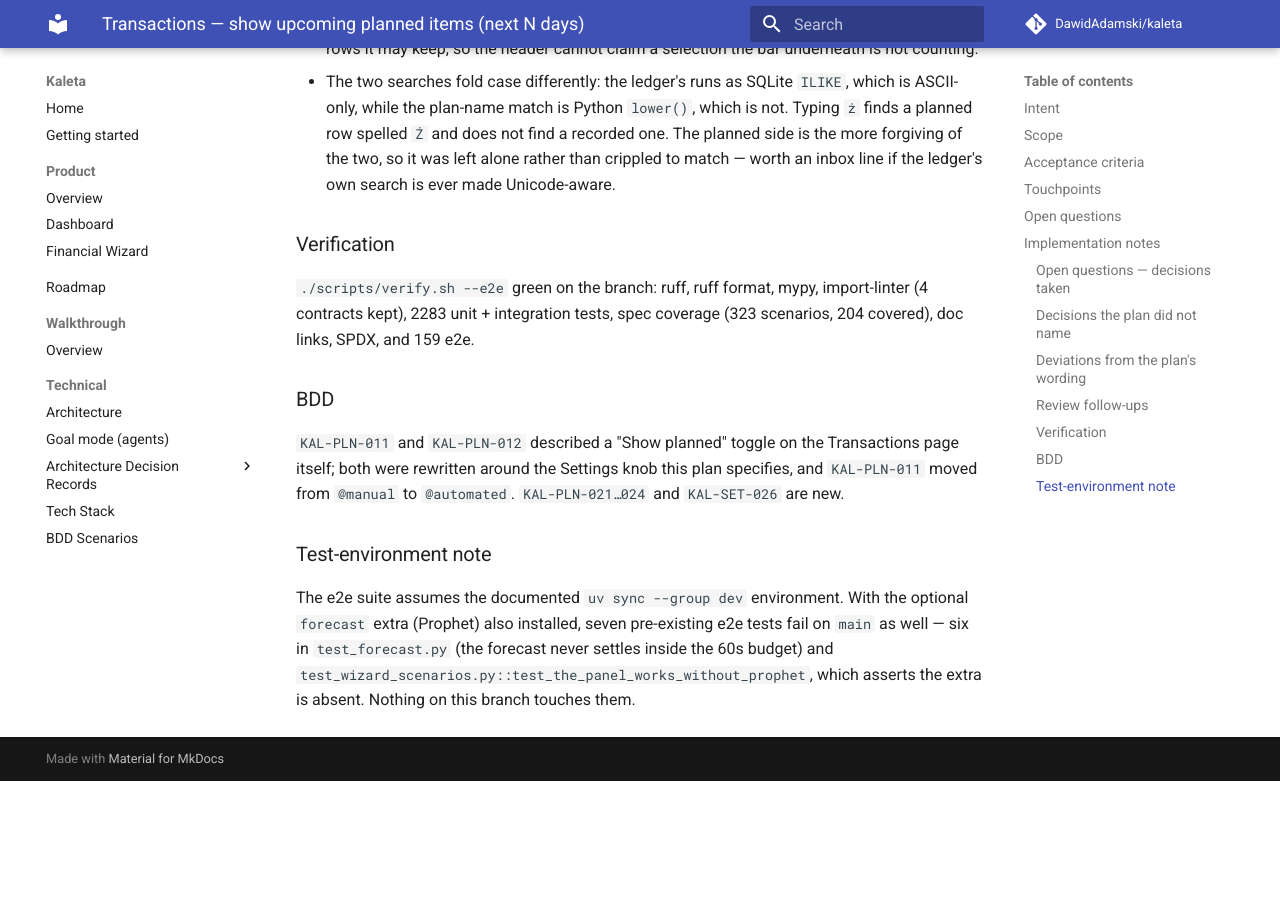
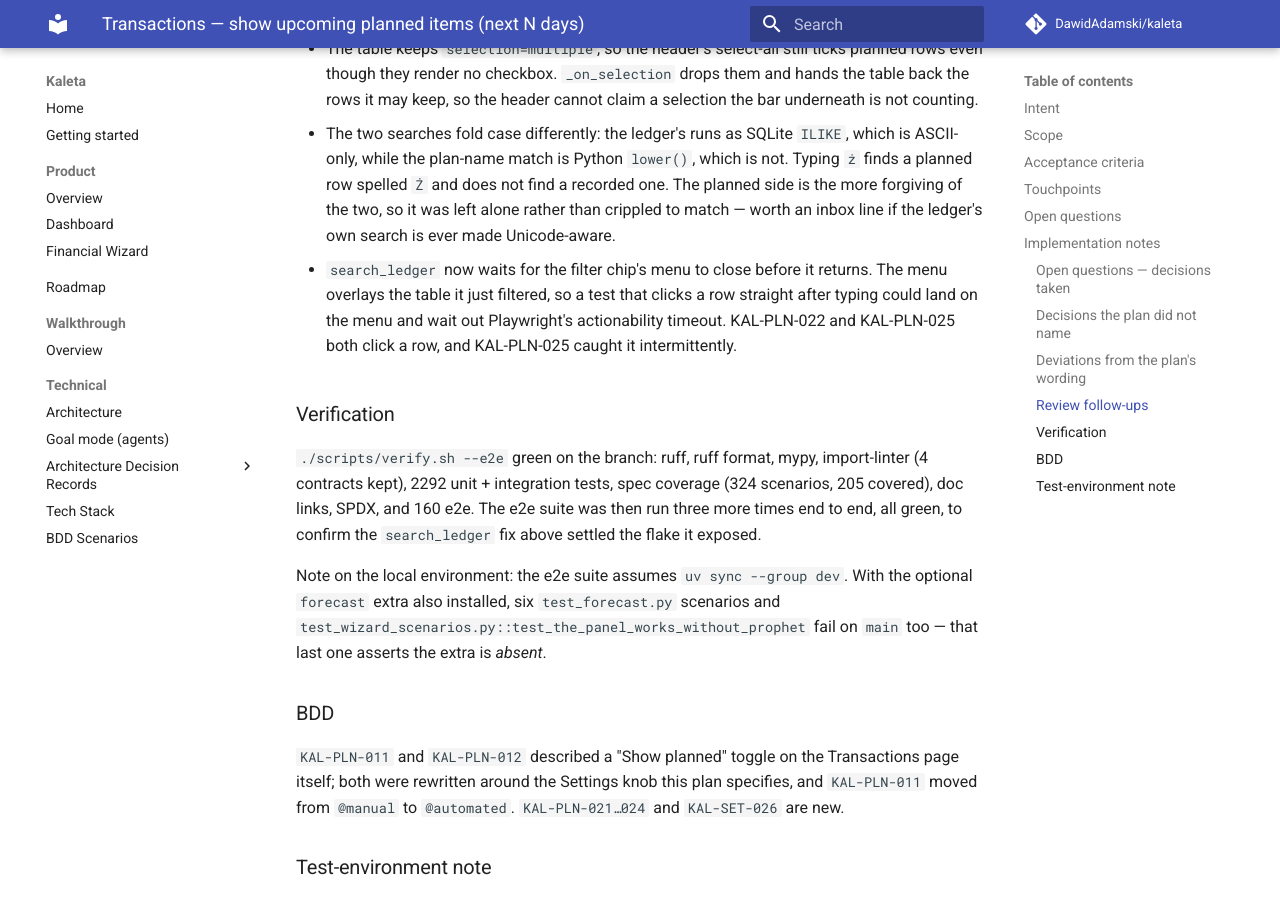
Before and after one commit to DawidAdamski/kaleta, an MkDocs documentation site: the page built from docs/plans/transactions-upcoming-planned.md, in a window 1280 px wide and 900 px high, scrolled down 5516 px. Built offline with MkDocs 1.6.1 and Material for MkDocs 9.7.7, drawn with Linux system fonts in a browser that asks for light colours; comment, search, counter and statistics services are not loaded; before the commit the page ends 6297 px from its top, so only the background shows below that; some of the changed text lies outside the part shown.

Commit message:
test(transactions): cover the row whose plan was deleted underneath it
KAL-PLN-025 stages the race the planned_gone toast exists for: the plan
is deleted behind the browser's back, through a new
delete_planned_transaction seed helper, while its row is still on
screen.

Writing it exposed a latent flake in search_ledger. The filter chip's
menu overlays the table it just filtered, so a row click landing right
after the typing could hit the menu and wait out Playwright's
actionability timeout — KAL-PLN-022 had the same exposure and had only
been lucky. search_ledger now waits for the menu to go. Four
consecutive full e2e runs green afterwards.

Co-Authored-By: Claude Opus 5 (1M context) <noreply@anthropic.com>

```diff
--- a/docs/plans/transactions-upcoming-planned.md
+++ b/docs/plans/transactions-upcoming-planned.md
@@ -222,7 +222,8 @@ Out of scope:
   not change.
 - A plan deleted between the page being drawn and the row being clicked now
   raises a toast (`transactions.planned_gone`) instead of a click that does
-  nothing.
+  nothing. KAL-PLN-025 stages exactly that race, deleting the plan behind the
+  browser's back through the new `delete_planned_transaction` seed helper.
 - A group made only of upcoming rows shows no net at all rather than `0.00`:
   `0.00` would claim the month came out even, which is a different statement
   from "nothing is recorded in it yet". A group of transfers still reads
@@ -264,11 +265,24 @@ Out of scope:
   alone rather than crippled to match — worth an inbox line if the ledger's
   own search is ever made Unicode-aware.
 
+- `search_ledger` now waits for the filter chip's menu to close before it
+  returns. The menu overlays the table it just filtered, so a test that clicks
+  a row straight after typing could land on the menu and wait out Playwright's
+  actionability timeout. KAL-PLN-022 and KAL-PLN-025 both click a row, and
+  KAL-PLN-025 caught it intermittently.
+
 ### Verification
 
 `./scripts/verify.sh --e2e` green on the branch: ruff, ruff format, mypy,
-import-linter (4 contracts kept), 2283 unit + integration tests, spec coverage
-(323 scenarios, 204 covered), doc links, SPDX, and 159 e2e.
+import-linter (4 contracts kept), 2292 unit + integration tests, spec coverage
+(324 scenarios, 205 covered), doc links, SPDX, and 160 e2e. The e2e suite was
+then run three more times end to end, all green, to confirm the
+`search_ledger` fix above settled the flake it exposed.
+
+Note on the local environment: the e2e suite assumes `uv sync --group dev`.
+With the optional `forecast` extra also installed, six `test_forecast.py`
+scenarios and `test_wizard_scenarios.py::test_the_panel_works_without_prophet`
+fail on `main` too — that last one asserts the extra is *absent*.
 
 ### BDD
 
```
Also changed, not shown: docs/bdd.md (+10 -0 lines), 3 other files.
